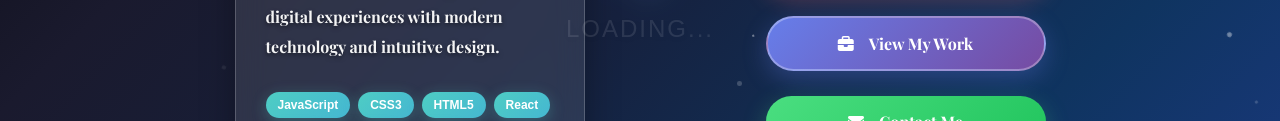
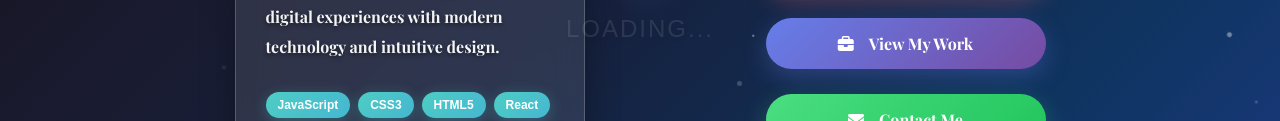
Before and after one commit to Wang55566/New_PortFolio_2025, a website built with Vite: page index.html in a window 1280 px wide. Shown: the part 406-527 px from the top of the page. Built offline with nearby package versions, Linux system fonts and the light colour scheme.

Commit message:
fix: color

```diff
--- a/styles.css
+++ b/styles.css
@@ -318,8 +318,6 @@ nav button:hover::after {
 .work-btn {
   background: linear-gradient(135deg, #667eea, #764ba2);
   color: white;
-  border: 2px solid rgba(255, 255, 255, 0.3);
-  backdrop-filter: blur(10px);
   box-shadow: 0 8px 25px rgba(102, 126, 234, 0.3);
 }
 
```
